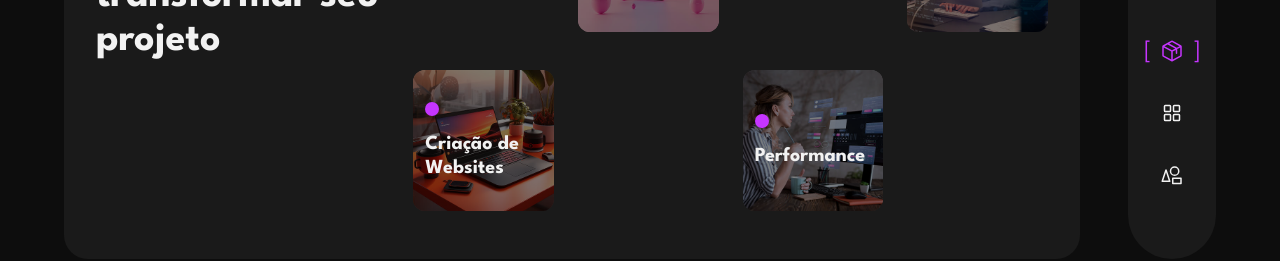
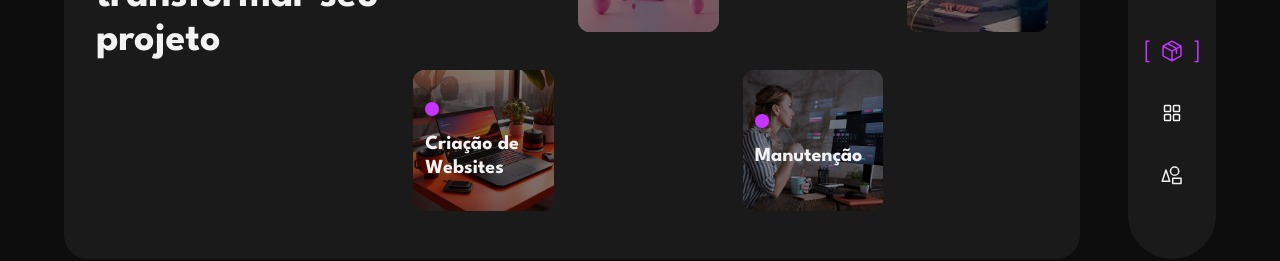
Before and after one commit to fernandatollotti/portfolio, a React (Create React App) app: page /servicos in a window 1280 px wide. Shown: the part 682-943 px from the top of the page. Built offline with nearby package versions, Linux system fonts and the light colour scheme.

Commit message:
refactor: replace performance service with maintenance in servicesData.jsx

```diff
--- a/src/data/serviceData.jsx
+++ b/src/data/serviceData.jsx
@@ -22,13 +22,13 @@ export const serviceData = [
     )
   },
   {
-    key: "performance",
-    image: require("../assets/service-performance.jpg"),
-    altText: "Mulher analisando a interface de um site em um computador, com elementos de UI flutuando na tela, representando otimização de desempenho",
-    title: "Performance",
+    key: "maintenance",
+    image: require("../assets/service-maintenance.jpg"),
+    altText: "Pessoa trabalhando na manutenção de um site em um computador, com ícones de atualização e configurações ao redor, representando suporte contínuo",
+    title: "Manutenção",
     description: (
       <p>
-        Melhoria no desempenho de sites, otimizando tempo de carregamento e eficiência.
+        Atualizações, correções e suporte contínuo para manter seu site seguro, funcional e sempre atualizado.
       </p>
     )
   },
```
Also changed, not shown: src/assets/service-maintenance.jpg (renamed from src/assets/service-performance.jpg).
